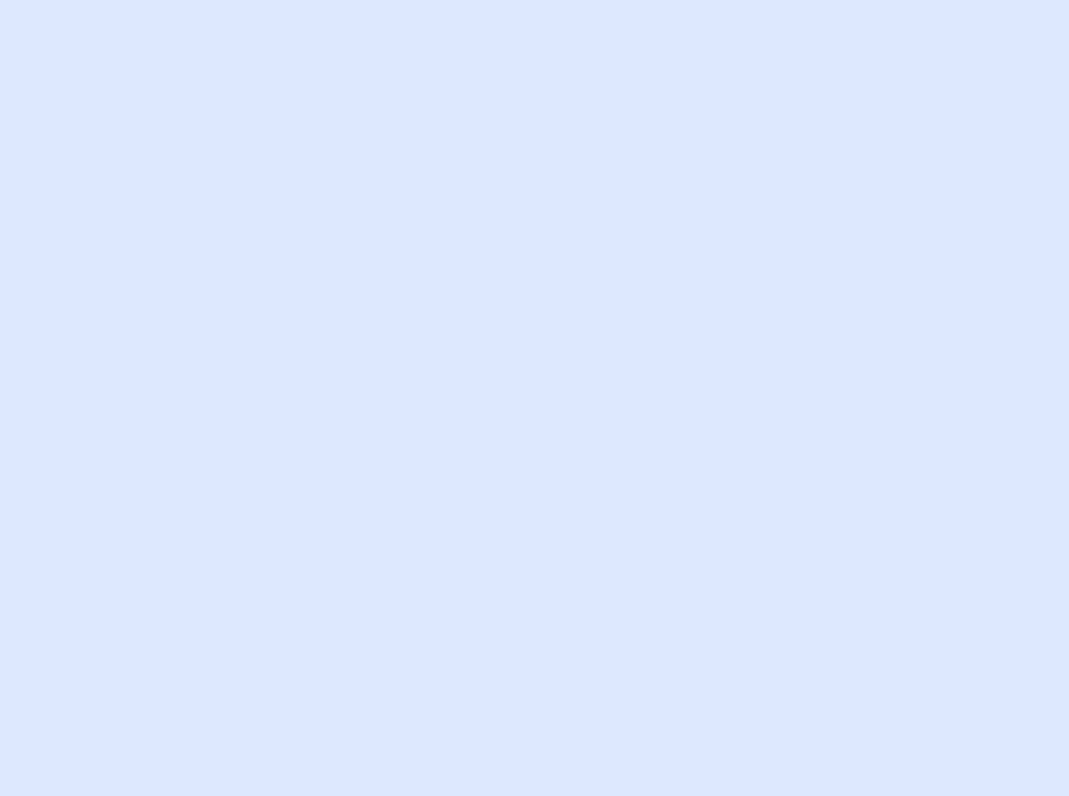
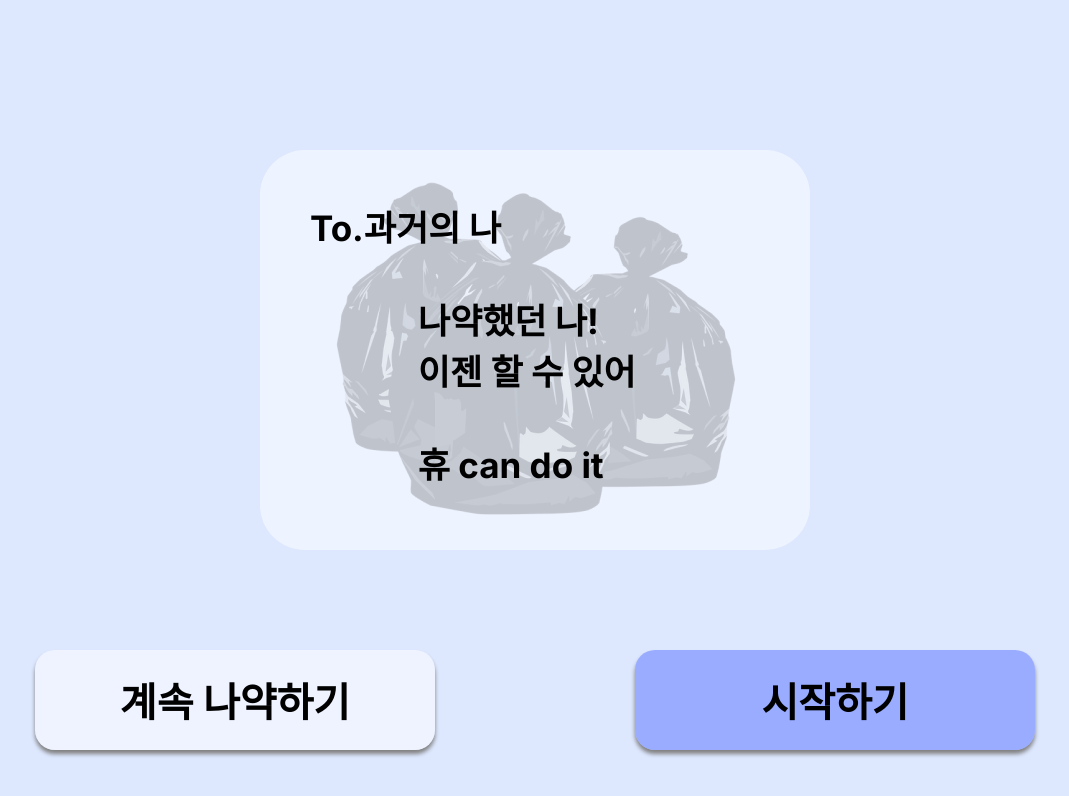
Before and after one commit to sueyon032/hue-can-do-it, a plain HTML site: page index.html in a window 1280 px wide. Shown: the whole page, without its empty margins (105-1174 px from the left). Drawn offline with nearby package versions, Linux system fonts and the light colour scheme; a web font is replaced by a local one.

Commit message:
index.html, main.css

```diff
--- /dev/null
+++ b/css/main.css
@@ -0,0 +1,39 @@
+@import url('https://fonts.googleapis.com/css2?family=Inter:wght@100..900&display=swap');
+
+.poster {
+    width: 550px;
+    height: 400px;
+    margin: 150px auto 100px auto;
+    padding: 50px;
+    border-radius: 45px;
+    /* background 속성 */
+    background-color: rgba(255, 255, 255, 0.5);
+    background-image: url('../images/home_garbage.png');
+    background-position: center;
+    background-repeat: no-repeat;
+    font-size: 35px;
+    font-family: Inter;
+    font-weight: bold;
+}
+
+.btn-container {
+    display: flex;
+    justify-content: center;
+    column-gap: 200px;
+}
+.btn-container > button {
+    width: 400px;
+    height: 100px;
+    border: none;
+    border-radius: 20px;
+    font-size: 40px;
+    font-family: Inter;
+    font-weight: bold;
+    box-shadow: 0px 4px 4px gray;
+}
+.btn-container > .back {
+    background-color: rgba(255, 255, 255, 0.5);
+}
+.btn-container > .start {
+    background-color: rgba(87, 114, 255, 0.5);
+}
--- a/index.html
+++ b/index.html
@@ -6,10 +6,26 @@
     <meta name="viewport" content="width=device-width, initial-scale=1.0">
     <link rel="stylesheet" href="https://cdn.jsdelivr.net/npm/bootstrap-icons@1.11.3/font/bootstrap-icons.min.css">
     <link rel="stylesheet" href="css/reset.css">
-    <link rel="stylesheet" href="css/header.css">
+    <link rel="stylesheet" href="css/main.css">
     <title>휴캔두잇</title>
 </head>
 <body>
-
+    <div class="poster">
+        To.과거의 나<br><br>
+        &nbsp;&nbsp;&nbsp;&nbsp;&nbsp;&nbsp;&nbsp;&nbsp;&nbsp;&nbsp;&nbsp;&nbsp;
+        나약했던 나!<br>
+        &nbsp;&nbsp;&nbsp;&nbsp;&nbsp;&nbsp;&nbsp;&nbsp;&nbsp;&nbsp;&nbsp;&nbsp;
+        이젠 할 수 있어<br><br>
+        &nbsp;&nbsp;&nbsp;&nbsp;&nbsp;&nbsp;&nbsp;&nbsp;&nbsp;&nbsp;&nbsp;&nbsp;
+        휴 can do it
+    </div>
+    <div class="btn-container">
+        <button class="back">
+            계속 나약하기
+        </button>
+        <button class="start">
+            시작하기
+        </button>
+    </div>
 </body>
 </html>
```
Also changed, not shown: images/home_garbage.png (added).
